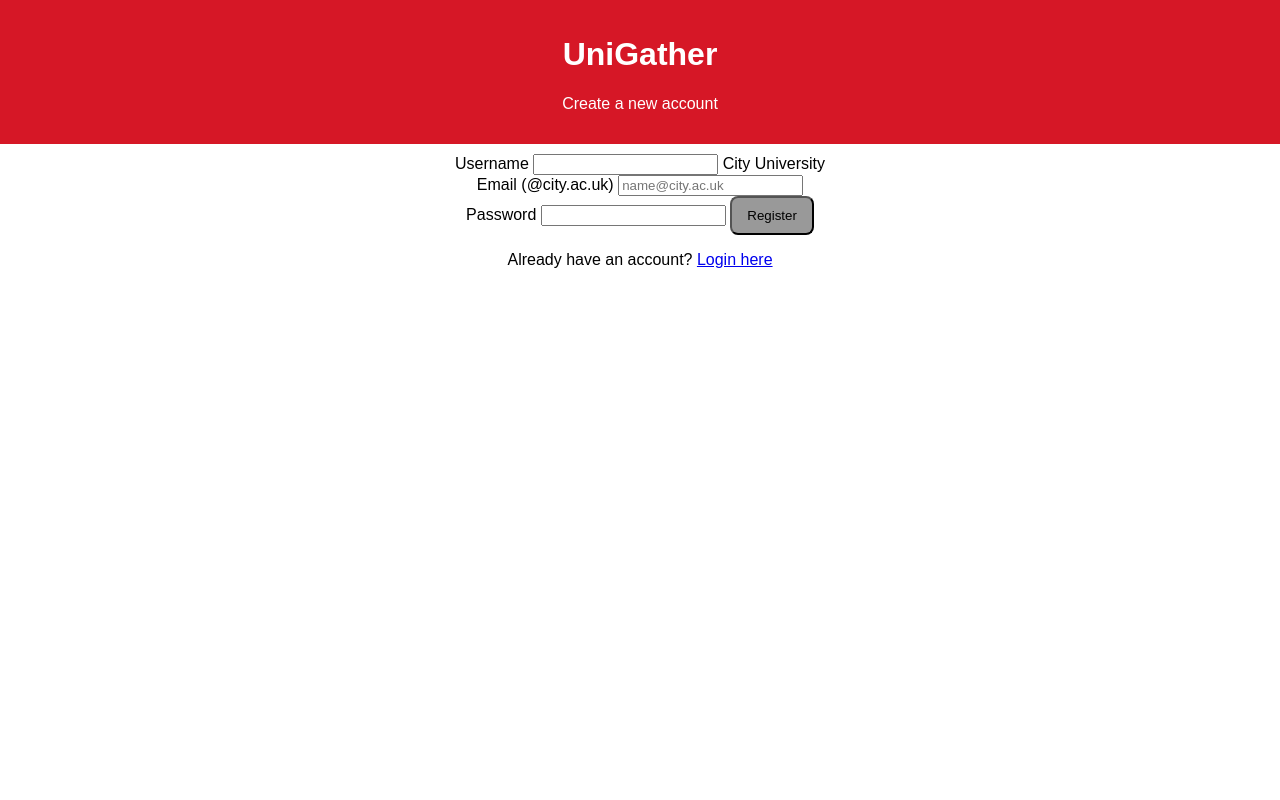
After one commit to Tahmidislam10/UniGather, a Flask app: page /register in a window 1280 px wide. The commit adds this page. Run offline with Flask 3, Linux system fonts and the light colour scheme.

Commit message:
registeration

```diff
--- a/app.py
+++ b/app.py
@@ -34,10 +34,6 @@ def about_page():
 @app.route("/login")
 def login_page():
     return render_template("login.html")
-
-# ======================
-# API ROUTES (JSON)
-# ======================
 
 @app.get("/events")
 def get_all_events():
@@ -78,7 +74,16 @@ def login():
     response = make_response(redirect("/events-page"))
     response.set_cookie("user_id", user["id"]) # DynamoDB uses 'id' string, not '_id' ObjectId
     response.set_cookie("role", user["role"])
+    response.set_cookie("username", user["username"]) # Added this
+    return response
 
+@app.route("/logout")
+def logout():
+    response = make_response(redirect("/"))
+    # Clear all auth cookies
+    response.set_cookie("user_id", "", expires=0)
+    response.set_cookie("role", "", expires=0)
+    response.set_cookie("username", "", expires=0)
     return response
 
 # ======================
@@ -214,5 +219,78 @@ def create_event():
         "event_id": event_id
     }, 201
 
+import uuid
+
+# --- Page Route ---
+@app.route("/register")
+def register_page():
+    return render_template("register.html")
+
+# --- API Route: Register ---
+@app.post("/register")
+def register():
+    username = request.form.get("username", "").strip()
+    password = request.form.get("password", "").strip()
+    email = request.form.get("email", "").strip().lower()
+
+    # 1. Validation: Required fields
+    if not username or not password or not email:
+        return "All fields are required", 400
+
+    # 2. Validation: Email domain check
+    if not email.endswith("@city.ac.uk"):
+        return "Registration restricted to @city.ac.uk emails", 403
+
+    # 3. Check if username already exists
+    existing_user = users_table.scan(
+        FilterExpression=Attr("username").eq(username)
+    )
+    if existing_user.get("Items"):
+        return "Username already taken", 400
+
+    # 4. Save new user to DynamoDB
+    user_id = str(uuid.uuid4())
+    new_user = {
+        "id": user_id,
+        "username": username,
+        "password": password, # Keeping plain text as previously agreed
+        "email": email,
+        "role": "student",    # Default role
+        "booked_events": []
+    }
+
+    try:
+        users_table.put_item(Item=new_user)
+        return redirect("/login")
+    except Exception as e:
+        print(f"Registration Error: {e}")
+        return "Error saving user", 500
+
+# --- API Route: Promote to Staff ---
+@app.post("/promote-user")
+def promote_user():
+    # Only staff can promote others
+    requester_role = request.cookies.get("role")
+    if requester_role != "staff":
+        return "Unauthorized: Only staff can promote users", 403
+
+    data = request.get_json()
+    target_user_id = data.get("userId")
+
+    if not target_user_id:
+        return "Missing User ID", 400
+
+    try:
+        users_table.update_item(
+            Key={"id": target_user_id},
+            UpdateExpression="SET #r = :s",
+            ExpressionAttributeNames={"#r": "role"},
+            ExpressionAttributeValues={":s": "staff"}
+        )
+        return "User promoted to staff successfully", 200
+    except Exception as e:
+        print(f"Promotion Error: {e}")
+        return "Failed to promote user", 500
+
 if __name__ == "__main__":
     app.run(debug=True, port=5000)
--- /dev/null
+++ b/templates/register.html
@@ -0,0 +1,30 @@
+<!DOCTYPE html>
+<html lang="en">
+<head>
+    <meta charset="UTF-8">
+    <title>Register - UniGather</title>
+    <link rel="stylesheet" href="/static/style.css">
+</head>
+<body>
+    <header>
+        <h1>UniGather</h1>
+        <p>Create a new account</p>
+    </header>
+
+    <main style="max-width: 400px; margin: auto;">
+        <form action="/register" method="POST" class="create-form">
+            <label>Username</label>
+            <input type="text" name="username" required>
+
+            <label>City University Email (@city.ac.uk)</label>
+            <input type="email" name="email" required placeholder="name@city.ac.uk">
+
+            <label>Password</label>
+            <input type="password" name="password" required>
+
+            <button type="submit" class="button">Register</button>
+        </form>
+        <p style="text-align: center;">Already have an account? <a href="/login">Login here</a></p>
+    </main>
+</body>
+</html>
```
Also changed, not shown: templates/events.html (+54 -41 lines), templates/login.html (+8 -0 lines), templates/about.html (line endings or trailing spaces), templates/create.html (line endings or trailing spaces), templates/index.html (line endings or trailing spaces).
